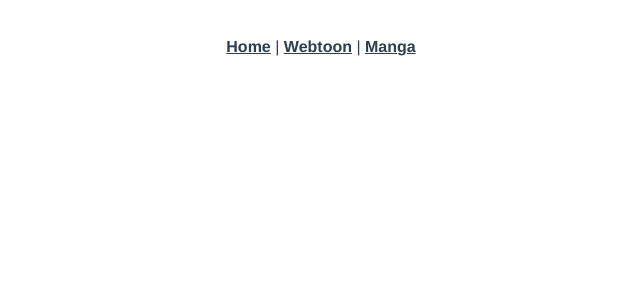
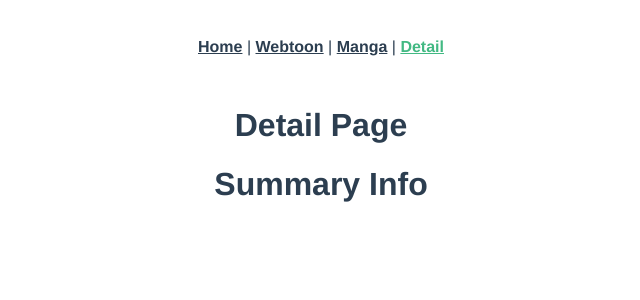
Before and after one commit to Go-Watch-Go/Manga-Site, a Vue app: page /detail in a window 1280 px wide. Shown: the top 300 px of the page, without its empty margins (319-959 px from the left). Built offline with nearby package versions, Linux system fonts and the light colour scheme; no server answers; the database is empty.

Commit message:
data fetch from firestore

```diff
--- a/src/App.vue
+++ b/src/App.vue
@@ -2,7 +2,8 @@
   <nav>
     <router-link to="/">Home</router-link> |
     <router-link to="/webtoon">Webtoon</router-link> |
-    <router-link to="/manga">Manga</router-link>
+    <router-link to="/manga">Manga</router-link> |
+    <router-link to="/detail">Detail</router-link>
 
   </nav>
   <router-view/>
--- /dev/null
+++ b/src/components/SummaryInfo.vue
@@ -0,0 +1,34 @@
+<template>
+  <h1>Summary Info</h1>
+  <h3>{{dat.title}}</h3>
+</template>
+
+<script>
+import {ref} from "vue";
+import {doc, getDoc} from 'firebase/firestore';
+import db from '../firebase/init';
+export default {
+ setup(){
+  let dat = ref('');
+  let load = async()=>{
+    let res = await getDoc(doc(db, 'detail','s3PElJbCG0QRs1V9hIxp'))
+
+    if(res.exists()){
+      // console.log(res.data());
+      let storage = res.data();
+      dat = storage;
+      console.log(dat.arthur);
+    }else{
+      console.log("Sorry");
+    }
+  }
+  load();
+
+  return{load,dat}
+ }
+}
+</script>
+
+<style>
+
+</style>
--- a/src/router/index.js
+++ b/src/router/index.js
@@ -2,6 +2,7 @@ import { createRouter, createWebHistory } from "vue-router";
 import HomeView from "../views/HomeView.vue";
 import WebtoonPage from "../views/WebtoonPage.vue";
 import MangaPage from "../views/MangaPage.vue";
+import DetailPage from "../views/DetailPage.vue";
 
 const routes = [
   {
@@ -19,6 +20,11 @@ const routes = [
     name: "manga",
     component: MangaPage,
   },
+  {
+    path: "/detail",
+    name: "detail",
+    component: DetailPage,
+  }
 ];
 
 const router = createRouter({
--- /dev/null
+++ b/src/views/DetailPage.vue
@@ -0,0 +1,13 @@
+<template>
+  <h1>Detail Page</h1>
+  <SummaryInfo></SummaryInfo>
+</template>
+
+<script setup>
+import  SummaryInfo  from "../components/SummaryInfo.vue";
+
+</script>
+
+<style>
+
+</style>
```
